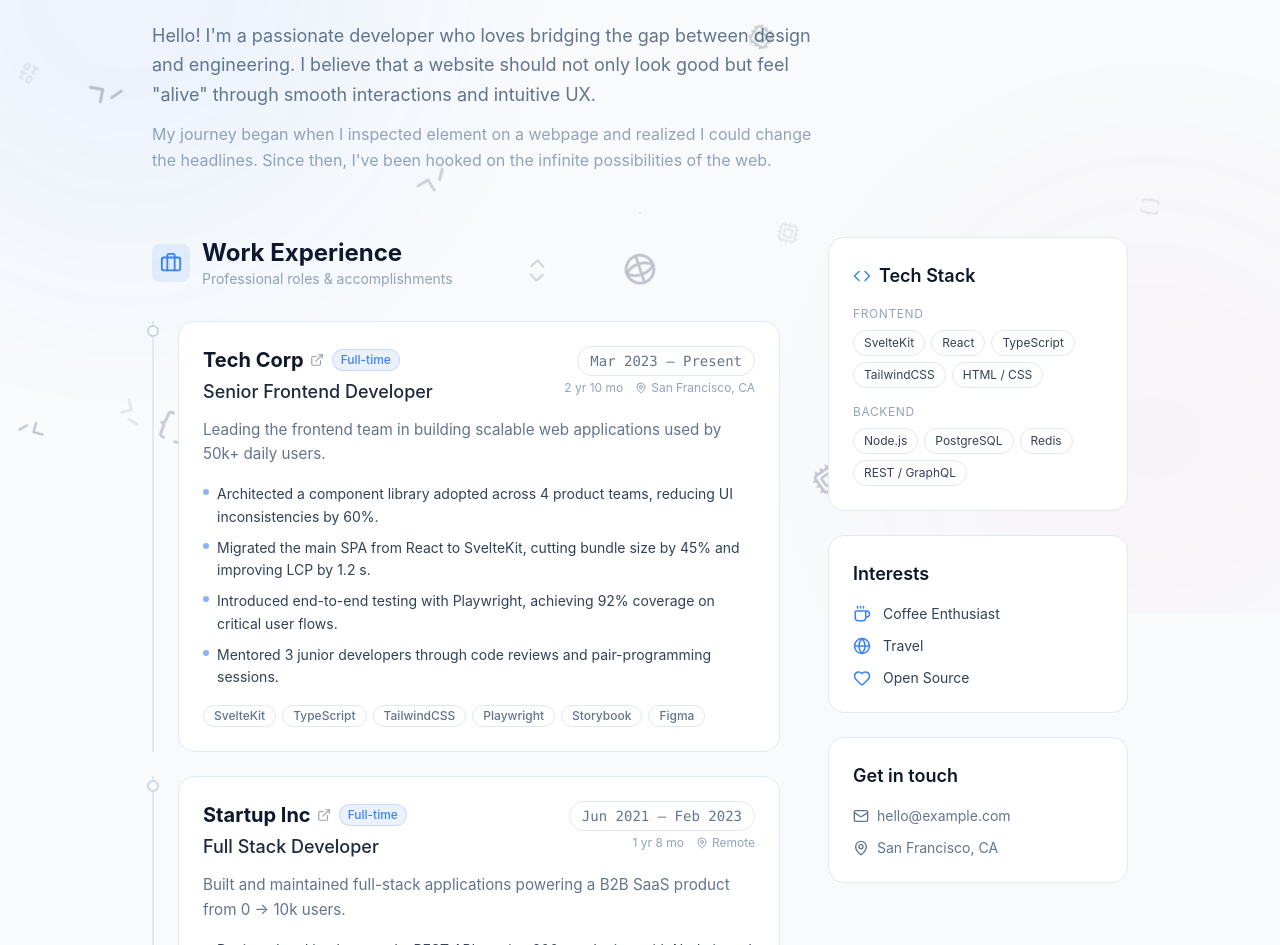
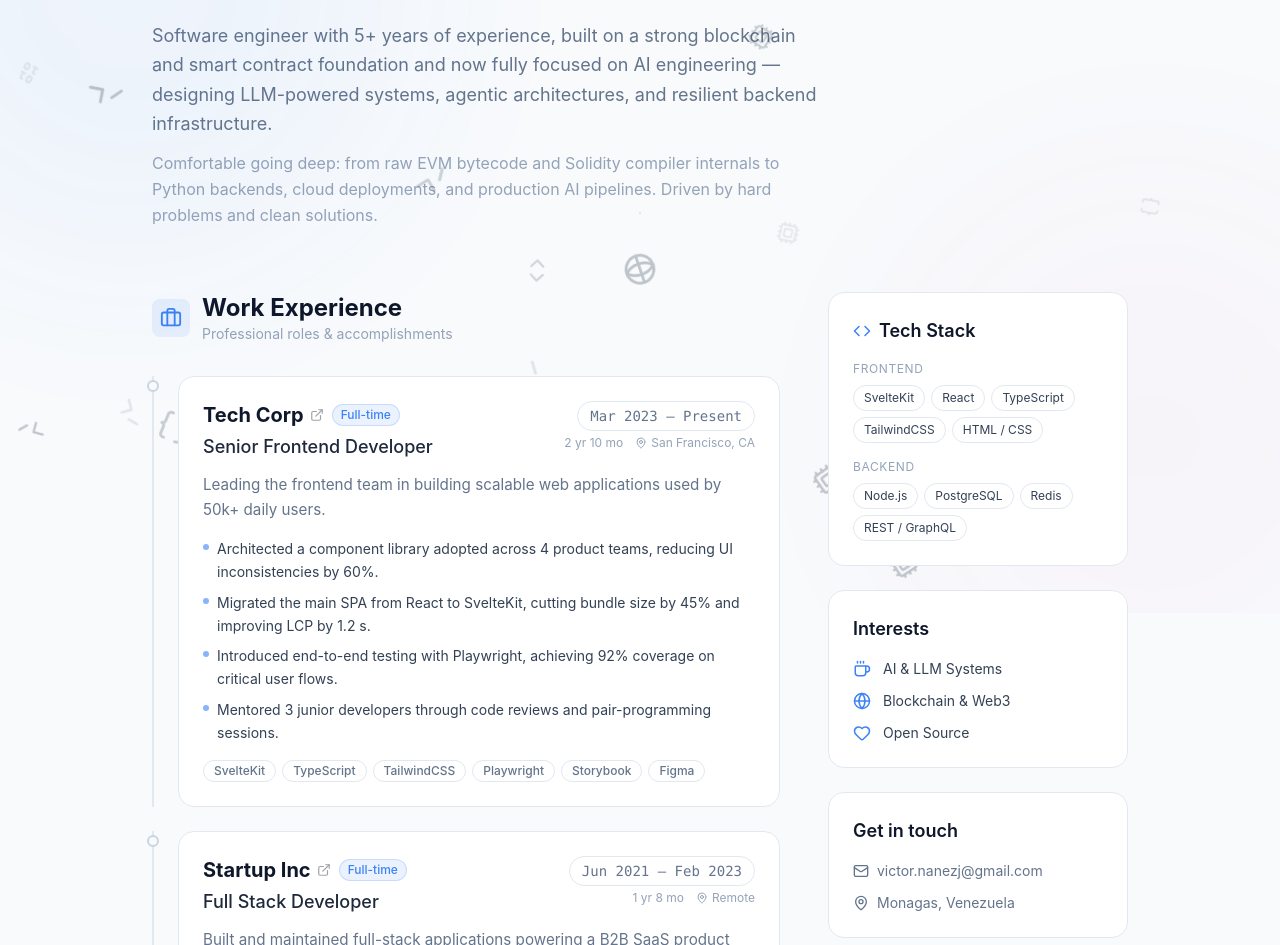
Before and after one commit to NanezX/portfolio, a SvelteKit app: page /about in a window 1280 px wide. Shown: the part 187-1132 px from the top of the page. Built offline with nearby package versions, Linux system fonts and the light colour scheme.

Commit message:
about: update personal information and enhance professional description

```diff
--- a/src/routes/about/+page.svelte
+++ b/src/routes/about/+page.svelte
@@ -6,22 +6,22 @@
 </script>
 
 <svelte:head>
-    <title>About & CV – Portfolio</title>
-    <meta name="description" content="My professional experience, education, and technical skills." />
+    <title>About & CV – Víctor Hernández</title>
+    <meta name="description" content="Víctor Hernández — Software Engineer. Professional experience, education, and technical skills." />
 </svelte:head>
 
 <div class="max-w-5xl mx-auto px-6 py-20">
     <!-- Page header -->
     <header class="mb-16">
         <h1 class="text-4xl md:text-5xl font-bold text-heading mb-4">About Me</h1>
-        <!-- TODO: Actually Write about me -->
         <p class="text-lg text-muted max-w-2xl leading-relaxed">
-            Hello! I'm a passionate developer who loves bridging the gap between design and engineering.
-            I believe that a website should not only look good but feel "alive" through smooth interactions and intuitive UX.
+            Software engineer with 5+ years of experience, built on a strong blockchain and smart contract foundation
+            and now fully focused on AI engineering — designing LLM-powered systems, agentic architectures, and
+            resilient backend infrastructure.
         </p>
         <p class="text-faint mt-3 max-w-2xl leading-relaxed">
-            My journey began when I inspected element on a webpage and realized I could change the headlines.
-            Since then, I've been hooked on the infinite possibilities of the web.
+            Comfortable going deep: from raw EVM bytecode and Solidity compiler internals to Python backends,
+            cloud deployments, and production AI pipelines. Driven by hard problems and clean solutions.
         </p>
     </header>
 
@@ -81,11 +81,11 @@
                 <ul class="space-y-3 list-none">
                     <li class="flex items-center gap-3 text-body text-sm">
                         <Coffee class="text-primary shrink-0" size={18} />
-                        <span>Coffee Enthusiast</span>
+                        <span>AI & LLM Systems</span>
                     </li>
                     <li class="flex items-center gap-3 text-body text-sm">
                         <Globe class="text-primary shrink-0" size={18} />
-                        <span>Travel</span>
+                        <span>Blockchain & Web3</span>
                     </li>
                     <li class="flex items-center gap-3 text-body text-sm">
                         <Heart class="text-primary shrink-0" size={18} />
@@ -98,11 +98,11 @@
             <div class="p-6 rounded-2xl bg-card border border-border">
                 <h3 class="text-lg font-semibold text-heading mb-4">Get in touch</h3>
                 <div class="space-y-3 text-sm text-muted">
-                    <a href="mailto:hello@example.com" class="flex items-center gap-2 hover:text-primary transition-colors">
-                        <Mail size={16} class="shrink-0" /> hello@example.com
+                    <a href="mailto:victor.nanezj@gmail.com" class="flex items-center gap-2 hover:text-primary transition-colors">
+                        <Mail size={16} class="shrink-0" /> victor.nanezj@gmail.com
                     </a>
-                    <a href="https://github.com" target="_blank" rel="noopener noreferrer" class="flex items-center gap-2 hover:text-primary transition-colors">
-                        <MapPin size={16} class="shrink-0" /> San Francisco, CA
+                    <a href="https://linkedin.com/in/nanezx" target="_blank" rel="noopener noreferrer" class="flex items-center gap-2 hover:text-primary transition-colors">
+                        <MapPin size={16} class="shrink-0" /> Monagas, Venezuela
                     </a>
                 </div>
             </div>
```
